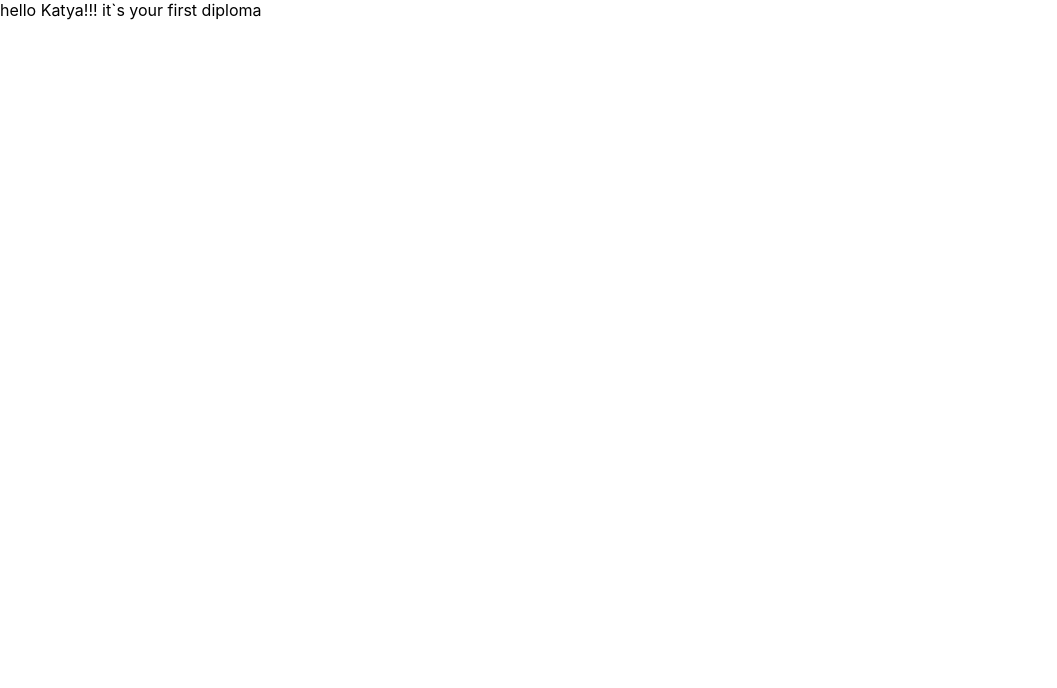
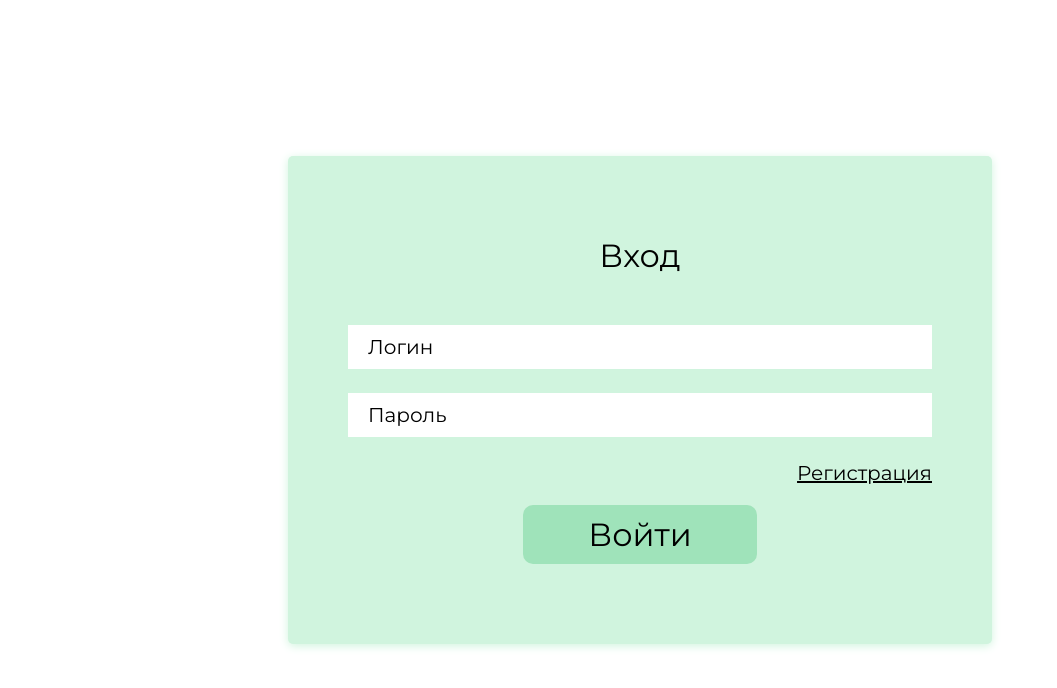
Before and after one commit to Kathy-Laip/graduate-work, a React (Create React App) app in the folder frontend/: page / in a window 1280 px wide. Shown: the top 688 px of the page, without its empty margins (0-1057 px from the left). Built offline with nearby package versions, Linux system fonts and the light colour scheme.

Commit message:
start of create the page of entrance

```diff
--- a/frontend/package.json
+++ b/frontend/package.json
@@ -10,6 +10,7 @@
     "@types/node": "^16.18.86",
     "@types/react": "^18.2.61",
     "@types/react-dom": "^18.2.19",
+    "@types/react-router-dom": "^5.3.3",
     "react": "^18.2.0",
     "react-dom": "^18.2.0",
     "react-scripts": "5.0.1",
--- /dev/null
+++ b/frontend/src/components/App.tsx
@@ -0,0 +1,13 @@
+import React from "react";
+import { BrowserRouter, Router, Route } from 'react-router-dom';
+import { Exit } from "./Exit";
+
+export class App extends React.Component{
+    render(): React.ReactNode {
+        return (
+            <>
+              <Exit/>
+            </>
+        )
+    }
+}
--- /dev/null
+++ b/frontend/src/components/Exit.tsx
@@ -0,0 +1,15 @@
+import React from "react";
+
+export const Exit: React.FC = () => {
+    return (
+        <div className="mainScreen">
+            <div className="divExitOrSignUp bdR5 shadowGreen">
+                <h1 className="h1">Вход</h1>
+                <input type='login' placeholder="Логин"/>
+                <input type='password' placeholder="Пароль"/>
+                <span className="underSpan">Регистрация</span>
+                <button className="btn1 bdR10"><h1 className="h1">Войти</h1></button>
+            </div>
+        </div>
+    )
+}
--- a/frontend/src/index.css
+++ b/frontend/src/index.css
@@ -1,13 +1,109 @@
-body {
+@import url('https://fonts.googleapis.com/css2?family=Montserrat:ital,wght@0,100..900;1,100..900&display=swap');
+
+* {
   margin: 0;
-  font-family: -apple-system, BlinkMacSystemFont, 'Segoe UI', 'Roboto', 'Oxygen',
-    'Ubuntu', 'Cantarell', 'Fira Sans', 'Droid Sans', 'Helvetica Neue',
+  padding: 0;
+  box-sizing: border-box;
+  font-family:  'Montserrat',
     sans-serif;
+  font-size: 20px;
   -webkit-font-smoothing: antialiased;
   -moz-osx-font-smoothing: grayscale;
+}
+
+:root{
+  --main-pink: #ff99c8;
+  --main-yellow: #fcf6bd;
+  --main-green: #d0f4de;
+  --main-blue: #a9def9;
+  --main-purple: #e4c1f9;
+
+  --main-dark-green: #9FE3BA;
 }
 
 code {
   font-family: source-code-pro, Menlo, Monaco, Consolas, 'Courier New',
     monospace;
 }
+
+.h1{
+  font-size: 1.6rem;
+  font-weight: 400;
+}
+
+input{
+  background-color: white;
+
+  border: none;
+}
+
+input::placeholder{
+  color: black;
+}
+
+.bdR5{
+  border-radius: 5px;
+}
+
+.bdR10{
+  border-radius: 10px;
+}
+
+.btn1{
+  width: 40%;
+  background-color: var(--main-dark-green);
+
+  border: none;
+
+  padding: 0.5rem 1rem;
+}
+
+.shadowGreen{
+  box-shadow: 0 2px 10px var(--main-green);
+}
+
+.underSpan{
+  display: block;
+  text-decoration: underline;
+  text-align: end;
+
+  width: 100%;
+  margin-bottom: 1rem;
+}
+
+.mainScreen{
+  display: flex;
+  width: 100vw;
+  height: 100vh;
+}
+
+.divExitOrSignUp{
+  display: flex;
+  flex-direction: column;
+  flex-wrap: wrap;
+
+  align-items: center;
+
+  background-color: var(--main-green);
+
+  margin: auto;
+  padding: 4rem 3rem;
+
+  width: 55%;
+  /* height: 60vh; */
+}
+
+.divExitOrSignUp input{
+  width: 100%;
+
+  margin-bottom: 1.2rem;
+  padding: 0.5rem 1rem;
+}
+
+.divExitOrSignUp > h1{
+  margin-bottom: 2.5rem;
+}
+
+.circle{
+  border-radius: 50%;
+}
--- a/frontend/src/index.tsx
+++ b/frontend/src/index.tsx
@@ -1,5 +1,6 @@
 import React from 'react';
 import ReactDOM from 'react-dom/client';
+import { App } from './components/App';
 import './index.css';
 import reportWebVitals from './reportWebVitals';
 
@@ -9,7 +10,7 @@ const root = ReactDOM.createRoot(
 root.render(
   <React.StrictMode>
     <>
-    hello Katya!!! it`s your first diploma
+      <App/>
     </>
   </React.StrictMode>
 );
--- /dev/null
+++ b/frontend/src/interfaces/interface.tsx
@@ -0,0 +1,4 @@
+export interface Circle {
+    width: string
+    color: string
+}
```
Also changed, not shown: frontend/src/components/Circle.tsx (added, +7 -0 lines), 2 other files (tests, documents, lock files or other folders).
